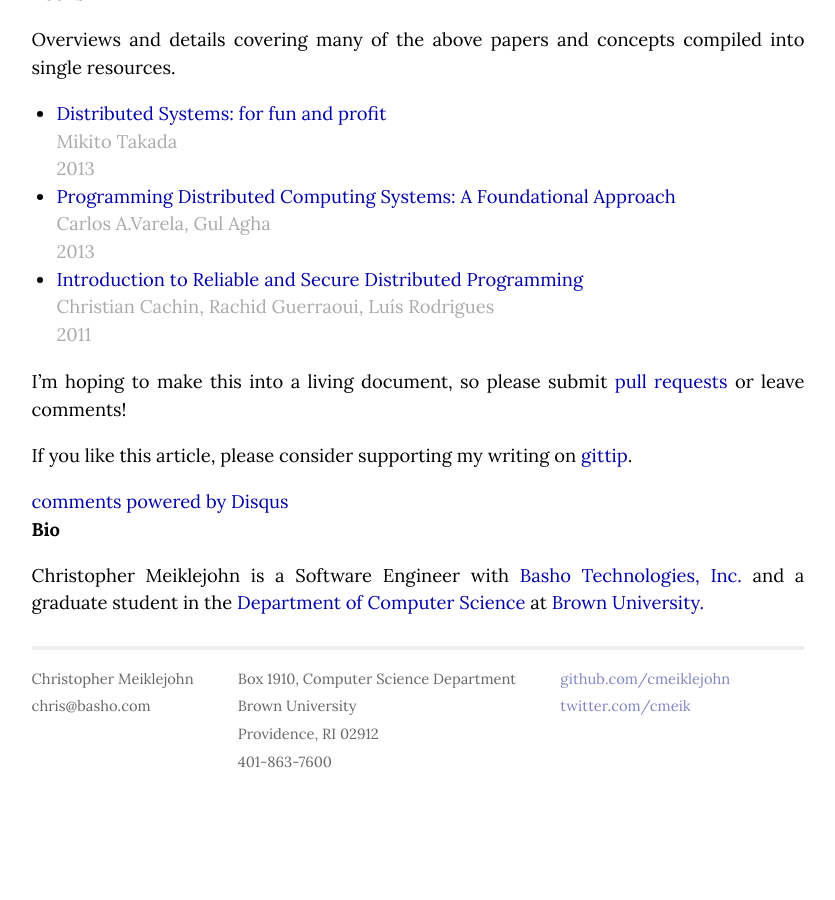
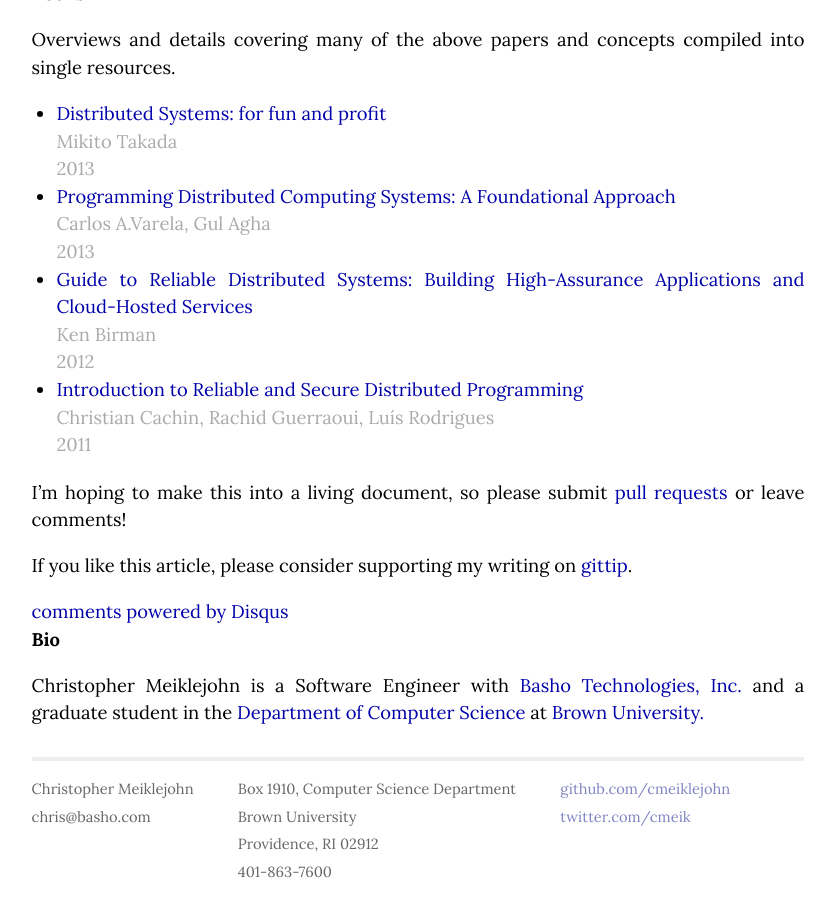
Before and after one commit to cmeiklejohn/cmeiklejohn.github.io, a Jekyll site: the page built from _posts/2013-07-12-readings-in-distributed-systems.markdown, in a window 1280 px wide and 900 px high, scrolled down 3909 px. Shown: the whole window, without its empty margins (222-1057 px from the left). Built offline with Jekyll 4.4.1, drawn with Linux system fonts in a browser that asks for light colours; comment, search, counter and statistics services are not loaded; before the commit the page ends 4699 px from its top, so only the background shows below that.

Commit message:
Revert "Remove Birman book due to compilation failure."
This reverts commit fcd09735b7f2f3756a5fb8bbabc2e88e116cede3.

```diff
--- a/_posts/2013-07-12-readings-in-distributed-systems.markdown
+++ b/_posts/2013-07-12-readings-in-distributed-systems.markdown
@@ -152,6 +152,9 @@ Overviews and details covering many of the above papers and concepts compiled in
 * [Programming Distributed Computing Systems: A Foundational Approach][progdist_foundational-approach]
   <span class="author">Carlos A.Varela, Gul Agha</span>
   <span class="date">2013</span>
+* [Guide to Reliable Distributed Systems: Building High-Assurance Applications and Cloud-Hosted Services][guide_reliable_dist_systems]
+  <span class="author">Ken Birman</span>
+  <span class="date">2012</span>
 * [Introduction to Reliable and Secure Distributed Programming][intro_reilable-secure-dist-programming]
   <span class="author">Christian Cachin, Rachid Guerraoui, Luís Rodrigues</span>
   <span class="date">2011</span>
@@ -193,5 +196,6 @@ requests][pull] or leave comments!
 [sns]: http://www.cs.berkeley.edu/%7Ebrewer/papers/TACC-sosp.pdf
 [progdist_foundational-approach]: http://www.amazon.com/Programming-Distributed-Computing-Systems-Foundational/dp/0262018985
 [intro_reilable-secure-dist-programming]: http://www.distributedprogramming.net/
+[guide_reliable_dist_systems]: http://www.amazon.com/Guide-Reliable-Distributed-Systems-High-Assurance/dp/1447124154
 [gss]: http://www.cs.berkeley.edu/%7Ebrewer/papers/GiantScale-IEEE.pdf
 [trds]: http://www.cs.berkeley.edu/~brewer/cs262b-2004/PODC-keynote.pdf
```
